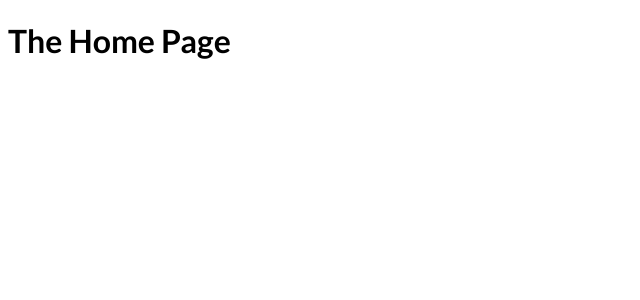
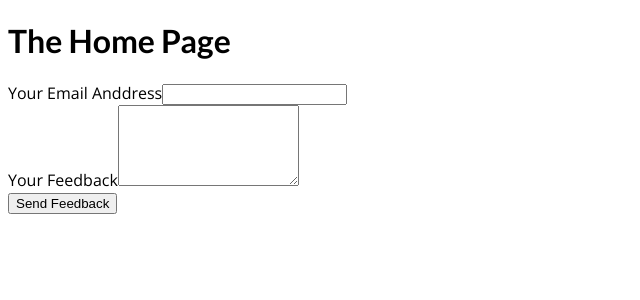
Before and after one commit to antoninaparulava-coder/nextjs-course2, a Next.js app: page / in a window 1280 px wide. Shown: the top 300 px of the page, without its empty margins (0-640 px from the left). Built offline with nearby package versions, Linux system fonts and the light colour scheme.

Commit message:
Preparing the Frontend Form

```diff
--- a/pages/index.js
+++ b/pages/index.js
@@ -1,7 +1,30 @@
+import { useRef } from "react";
+
 function HomePage() {
+  const emailInputRef = useRef();
+  const feedbackInputRef = useRef();
+
+  function submitFormHandler(event) {
+    event.preventDefault();
+
+    const enteredEmail = emailInputRef.current.value;
+    const enteredFeedback = feedbackInputRef.current.value;
+  }
+
   return (
     <div>
       <h1>The Home Page</h1>
+      <form onSubmit={submitFormHandler}>
+        <div>
+          <label htmlFor="email" >Your Email Anddress</label>
+          <input type="email" id="email" ref={emailInputRef} />
+        </div>
+        <div>
+          <label htmlFor="feedback" >Your Feedback</label>
+          <textarea id="feedback" rows='5' ref={feedbackInputRef}></textarea>
+        </div>
+        <button>Send Feedback</button>
+      </form>
     </div>
   );
 }
```
